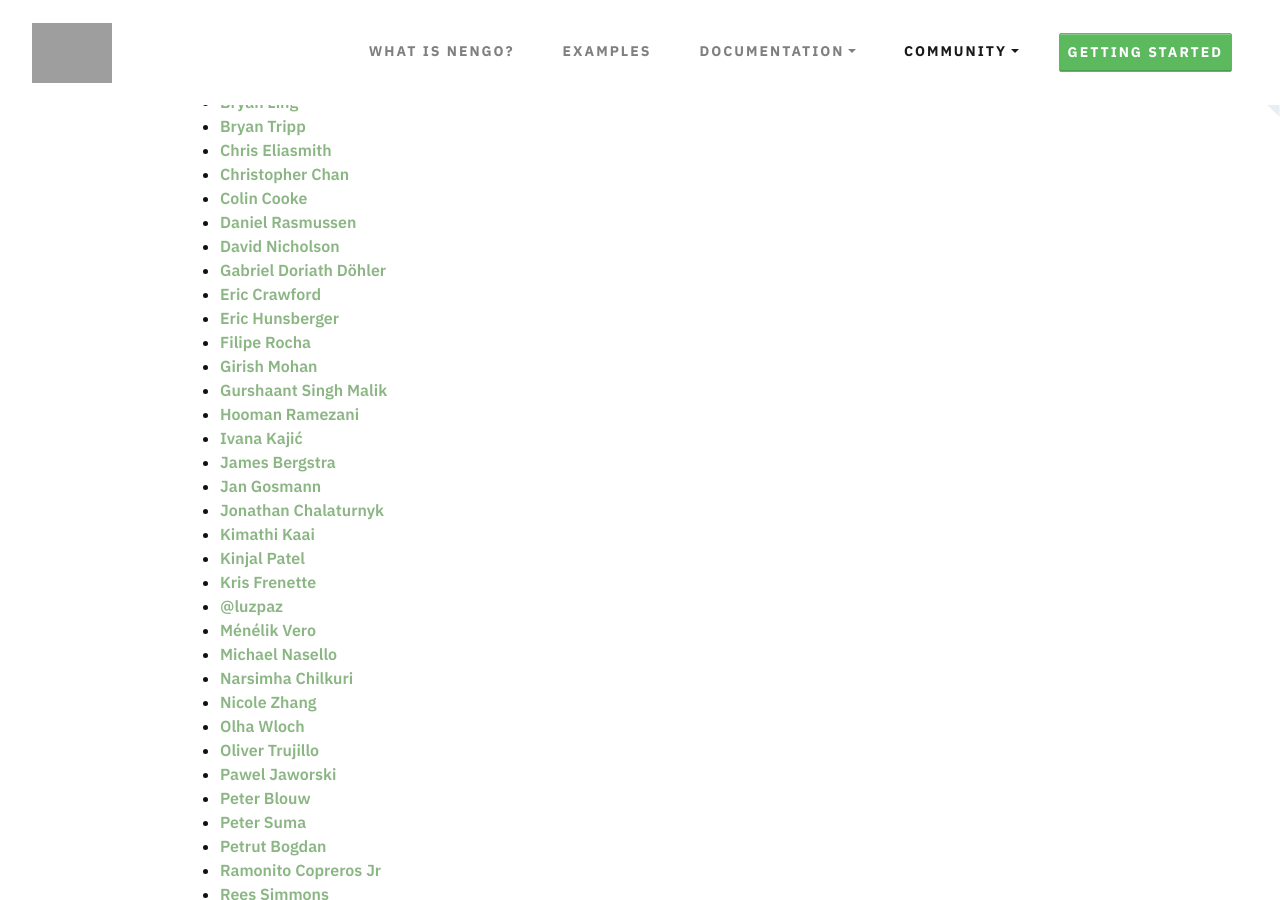
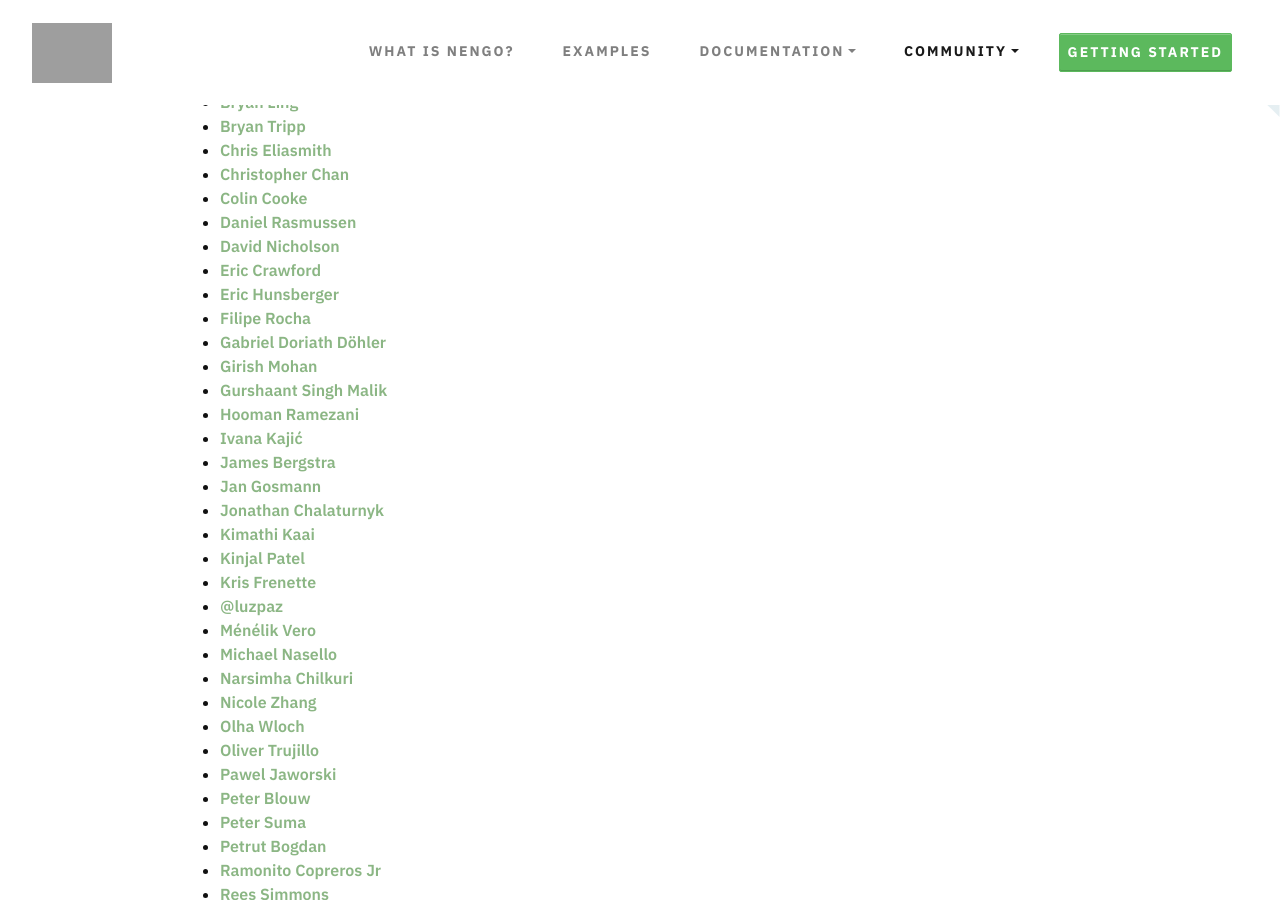
Before and after one commit to nengo/nengo.github.io, a Jekyll site: the page built from people.md, in a window 1280 px wide and 900 px high, scrolled down 698 px. Built offline with Jekyll 4.4.1, drawn with Linux system fonts in a browser that asks for light colours; nearby versions of some CDN libraries.

Commit message:
Insert my name at the right place

```diff
--- a/people.md
+++ b/people.md
@@ -36,10 +36,10 @@
 - [Colin Cooke](mailto:clvcooke@uwaterloo.ca)
 - [Daniel Rasmussen](mailto:dhrsmss@gmail.com)
 - [David Nicholson](mailto:nicholdav@gmail.com)
-- [Gabriel Doriath Döhler](mailto:gabriel.doriath.dohler@ens.fr)
 - [Eric Crawford](mailto:eric.crawford@mail.mcgill.ca)
 - [Eric Hunsberger](mailto:erichuns@gmail.com)
 - [Filipe Rocha](mailto:f.rocha41@gmail.com)
+- [Gabriel Doriath Döhler](mailto:gabriel.doriath.dohler@ens.fr)
 - [Girish Mohan](mailto:mohangiri1999@gmail.com)
 - [Gurshaant Singh Malik](mailto:garymalik8080@gmail.com)
 - [Hooman Ramezani](mailto:hooman125@gmail.com)
```
